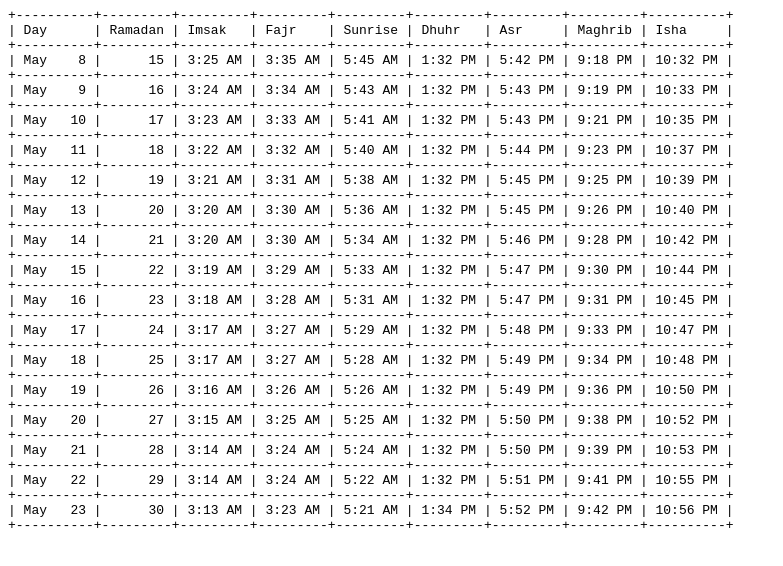
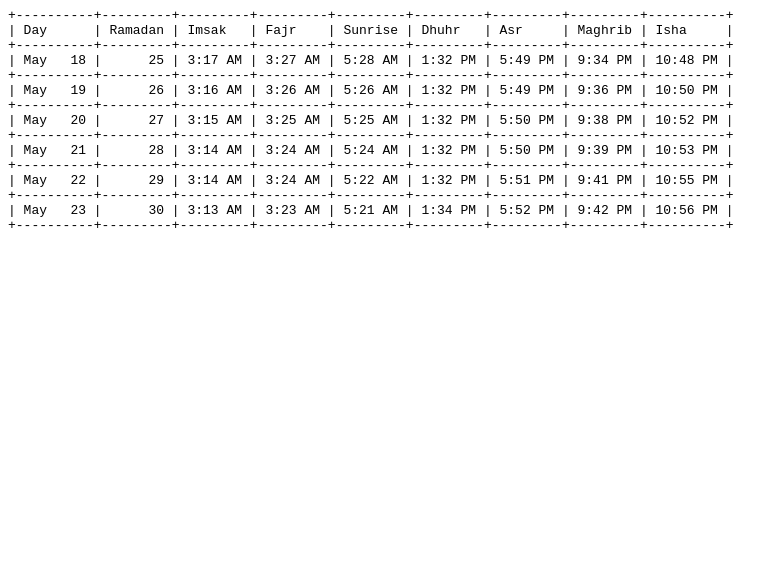
Before and after one commit to jadc/ramadan, a plain HTML site: page index.html in a window 1280 px wide. Shown: the whole page, without its empty margins (0-783 px from the left). Drawn offline with Linux system fonts and the light colour scheme.

Commit message:
Mon May 18 13:31:08 MDT 2020

```diff
--- a/index.html
+++ b/index.html
@@ -1,26 +1,6 @@
 <pre>
 +----------+---------+---------+---------+---------+---------+---------+---------+----------+
 | Day      | Ramadan | Imsak   | Fajr    | Sunrise | Dhuhr   | Asr     | Maghrib | Isha     |
-+----------+---------+---------+---------+---------+---------+---------+---------+----------+
-| May    8 |      15 | 3:25 AM | 3:35 AM | 5:45 AM | 1:32 PM | 5:42 PM | 9:18 PM | 10:32 PM |
-+----------+---------+---------+---------+---------+---------+---------+---------+----------+
-| May    9 |      16 | 3:24 AM | 3:34 AM | 5:43 AM | 1:32 PM | 5:43 PM | 9:19 PM | 10:33 PM |
-+----------+---------+---------+---------+---------+---------+---------+---------+----------+
-| May   10 |      17 | 3:23 AM | 3:33 AM | 5:41 AM | 1:32 PM | 5:43 PM | 9:21 PM | 10:35 PM |
-+----------+---------+---------+---------+---------+---------+---------+---------+----------+
-| May   11 |      18 | 3:22 AM | 3:32 AM | 5:40 AM | 1:32 PM | 5:44 PM | 9:23 PM | 10:37 PM |
-+----------+---------+---------+---------+---------+---------+---------+---------+----------+
-| May   12 |      19 | 3:21 AM | 3:31 AM | 5:38 AM | 1:32 PM | 5:45 PM | 9:25 PM | 10:39 PM |
-+----------+---------+---------+---------+---------+---------+---------+---------+----------+
-| May   13 |      20 | 3:20 AM | 3:30 AM | 5:36 AM | 1:32 PM | 5:45 PM | 9:26 PM | 10:40 PM |
-+----------+---------+---------+---------+---------+---------+---------+---------+----------+
-| May   14 |      21 | 3:20 AM | 3:30 AM | 5:34 AM | 1:32 PM | 5:46 PM | 9:28 PM | 10:42 PM |
-+----------+---------+---------+---------+---------+---------+---------+---------+----------+
-| May   15 |      22 | 3:19 AM | 3:29 AM | 5:33 AM | 1:32 PM | 5:47 PM | 9:30 PM | 10:44 PM |
-+----------+---------+---------+---------+---------+---------+---------+---------+----------+
-| May   16 |      23 | 3:18 AM | 3:28 AM | 5:31 AM | 1:32 PM | 5:47 PM | 9:31 PM | 10:45 PM |
-+----------+---------+---------+---------+---------+---------+---------+---------+----------+
-| May   17 |      24 | 3:17 AM | 3:27 AM | 5:29 AM | 1:32 PM | 5:48 PM | 9:33 PM | 10:47 PM |
 +----------+---------+---------+---------+---------+---------+---------+---------+----------+
 | May   18 |      25 | 3:17 AM | 3:27 AM | 5:28 AM | 1:32 PM | 5:49 PM | 9:34 PM | 10:48 PM |
 +----------+---------+---------+---------+---------+---------+---------+---------+----------+
```
